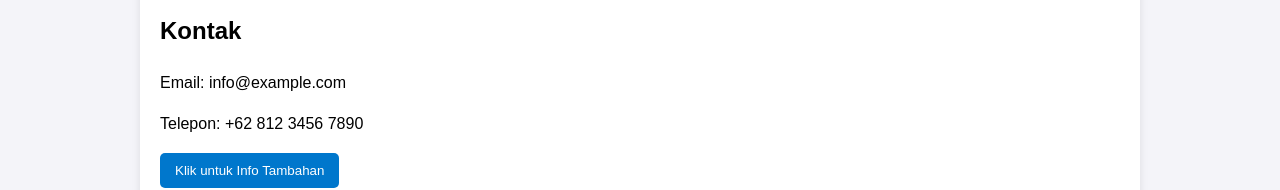
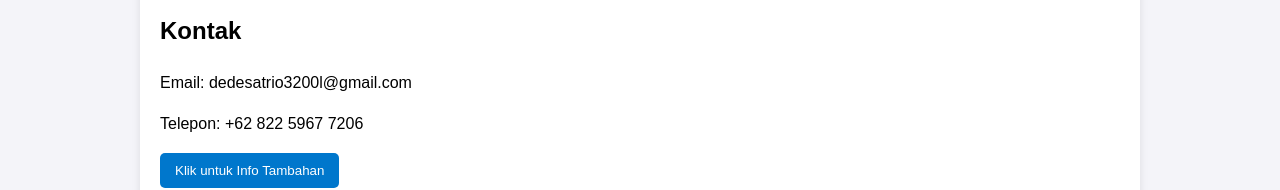
Before and after one commit to Gaming3200l/Example, a plain HTML site: page index.html in a window 1280 px wide. Shown: the part 726-916 px from the top of the page. Drawn offline with Linux system fonts and the light colour scheme.

Commit message:
Update index.html

```diff
--- a/index.html
+++ b/index.html
@@ -94,8 +94,8 @@
 
     <section id="kontak" class="card">
       <h2>Kontak</h2>
-      <p>Email: info@example.com</p>
-      <p>Telepon: +62 812 3456 7890</p>
+      <p>Email: dedesatrio3200l@gmail.com</p>
+      <p>Telepon: +62 822 5967 7206</p>
       <button onclick="tampilkanAlert()">Klik untuk Info Tambahan</button>
     </section>
   </div>
```
